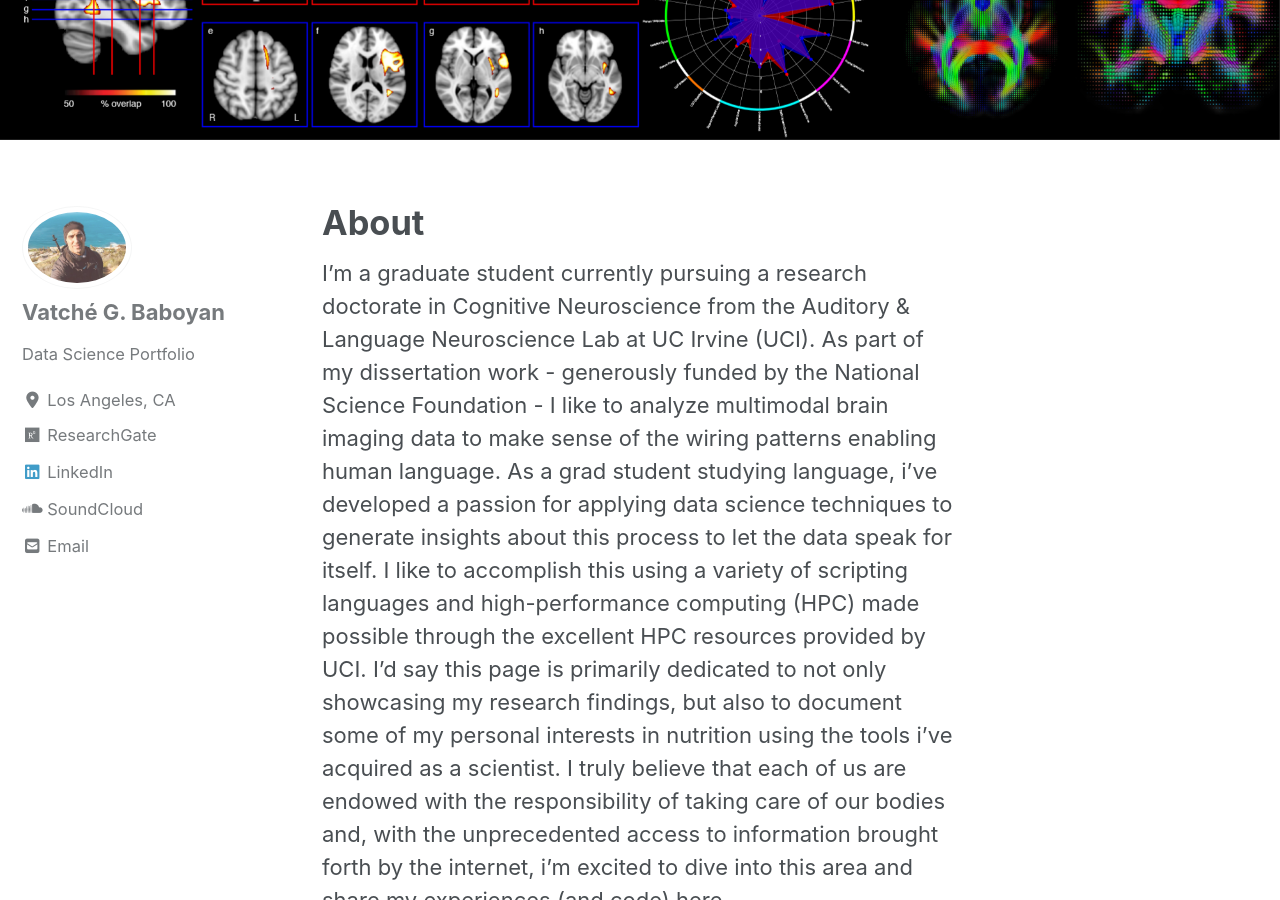
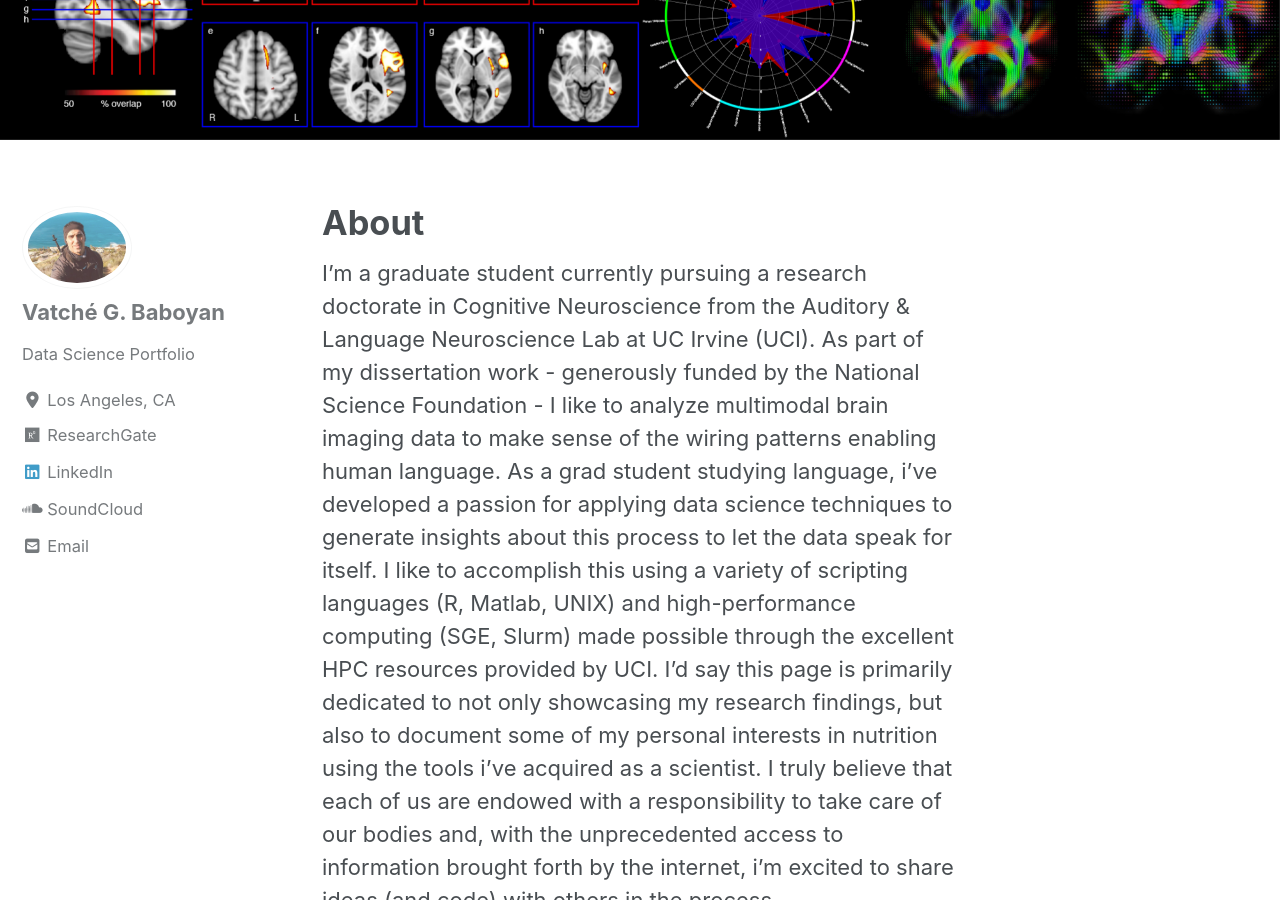
Before and after one commit to vbaboyan/vbaboyan.github.io, a Jekyll site: the page built from _pages/about.md, in a window 1280 px wide and 900 px high, scrolled down 202 px. Built offline with Jekyll 4.4.1, drawn with Linux system fonts in a browser that asks for light colours; cached includes are drawn as plain includes; nearby versions of some CDN libraries; some of the changed text lies outside the part shown.

Commit message:
website edits

```diff
--- a/_pages/about.md
+++ b/_pages/about.md
@@ -3,7 +3,7 @@
 permalink: /about/
 ---
 
-I'm a graduate student currently pursuing a research doctorate in Cognitive Neuroscience from the Auditory & Language Neuroscience Lab at UC Irvine (UCI). As part of my dissertation work - generously funded by the National Science Foundation - I like to analyze multimodal brain imaging data to make sense of the wiring patterns enabling human language. As a grad student studying language, i've developed a passion for applying data science techniques to generate insights about this process to let the data speak for itself. I like to accomplish this using a variety of scripting languages and high-performance computing (HPC) made possible through the excellent HPC resources provided by UCI. I'd say this page is primarily dedicated to not only showcasing my research findings, but also to document some of my personal interests in nutrition using the tools i've acquired as a scientist. I truly believe that each of us are endowed with the responsibility of taking care of our bodies and, with the unprecedented access to information brought forth by the internet, i'm excited to dive into this area and share my experiences (and code) here.
+I'm a graduate student currently pursuing a research doctorate in Cognitive Neuroscience from the Auditory & Language Neuroscience Lab at UC Irvine (UCI). As part of my dissertation work - generously funded by the National Science Foundation - I like to analyze multimodal brain imaging data to make sense of the wiring patterns enabling human language. As a grad student studying language, i've developed a passion for applying data science techniques to generate insights about this process to let the data speak for itself. I like to accomplish this using a variety of scripting languages (R, Matlab, UNIX) and high-performance computing (SGE, Slurm) made possible through the excellent HPC resources provided by UCI. I'd say this page is primarily dedicated to not only showcasing my research findings, but also to document some of my personal interests in nutrition using the tools i've acquired as a scientist. I truly believe that each of us are endowed with a responsibility to take care of our bodies and, with the unprecedented access to information brought forth by the internet, i'm excited to share ideas (and code) with others in the process.
 
 Professionally, I anticipate making the transition from academia into industry in order to work in translational environments where efforts to treat neurological function are the primary force guiding company operations.
 
```
